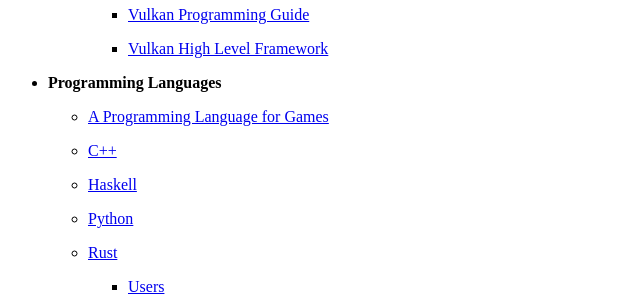
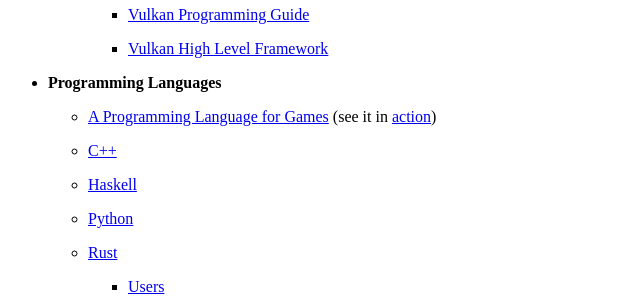
Before and after one commit to wahn/jan_walter_org, a Jekyll site: the page built from links/index.md, in a window 1280 px wide and 900 px high, scrolled down 2981 px. Shown: the part 152-452 px from the top of the window, without its empty margins (0-640 px from the left). Built offline with Jekyll 4.4.1, drawn with Linux system fonts in a browser that asks for light colours; Markdown is read by kramdown in place of the engine named in the settings.

Commit message:
Add link to Reboot conference talk.

```diff
--- a/links/index.md
+++ b/links/index.md
@@ -187,7 +187,9 @@
 
 * __Programming Languages__
 
-    - [A Programming Language for Games](https://www.youtube.com/playlist?list=PLmV5I2fxaiCKfxMBrNsU1kgKJXD3PkyxO)
+    - [A Programming Language for
+      Games](https://www.youtube.com/playlist?list=PLmV5I2fxaiCKfxMBrNsU1kgKJXD3PkyxO)
+      (see it in [action](https://youtu.be/De0Am_QcZiQ))
 
     - [C++](http://www.cplusplus.com/reference)
 
```
